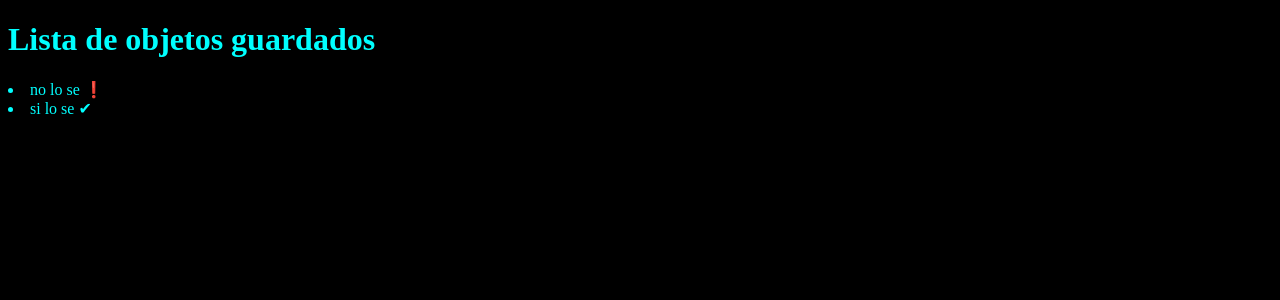
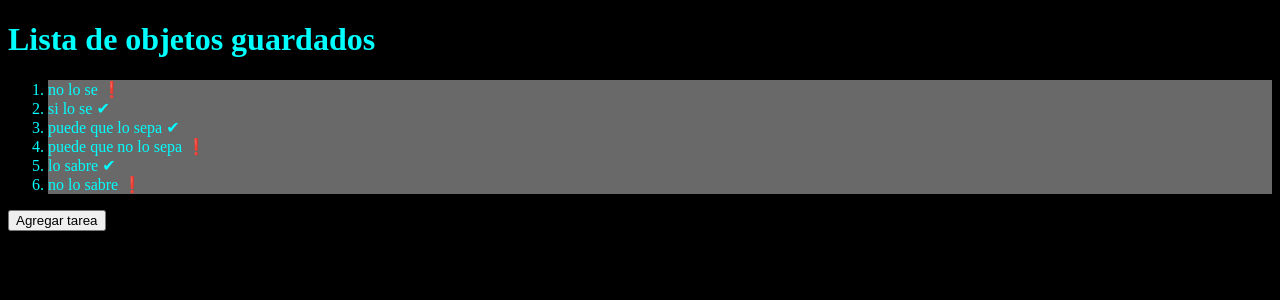
Before and after one commit to adri13743/React, a React (Vite) app in the folder client/: page / in a window 1280 px wide. Shown: the top 300 px of the page. Built offline with nearby package versions, Linux system fonts and the light colour scheme.

Commit message:
v1.1-map-ok

```diff
--- /dev/null
+++ b/client/src/basico/map.jsx
@@ -0,0 +1,31 @@
+import { useState } from "react"
+
+const Objetos =({nombre, vista})=>{
+    return(
+        <li className="lista">{nombre} {vista ? '✔' : '❗'}</li>
+    )
+}
+
+export const Map = () => {
+    let lista=[
+        {nombre:"no lo se" , vista:false},
+        {nombre:"si lo se" , vista:true},
+        {nombre:"puede que lo sepa", vista:true},
+        {nombre:"puede que no lo sepa", vista:false},
+        {nombre:"lo sabre", vista:true},
+        {nombre:"no lo sabre", vista:false}
+    ]
+    const [mapa, setMapa] = useState(lista)
+    const Tarea=()=>{
+        setMapa([...mapa, {nombre:"nueva tarea" , vista:true}])
+    }
+    return(
+    <>
+        <h1>Lista de objetos guardados</h1>
+        <ol>
+            {mapa.map((objeto, index)=>(<Objetos key ={index} nombre={objeto.nombre} vista={objeto.vista}></Objetos>))}
+        </ol>
+        <button onClick={()=> Tarea()}> Agregar tarea</button>
+    </>
+    )
+}
--- a/client/src/main.jsx
+++ b/client/src/main.jsx
@@ -5,7 +5,7 @@ import { StrictMode } from 'react'
 // dónde montar la aplicación en el DOM (el HTML real del navegador).
 import { createRoot } from 'react-dom/client'
 
-import { CondicionalesTernarios } from './basico/condicionalesTernarios'
+import { Map } from './basico/map'
 
 import './styles.css';
 
@@ -13,6 +13,6 @@ import './styles.css';
 // En el archivo 'index.html' (típicamente), hay un <div> con id="root".
 createRoot(document.getElementById('root')).render(
   <StrictMode>
-    <CondicionalesTernarios valor = {0} />
+    <Map  />
   </StrictMode>,
 )
--- a/client/src/styles.css
+++ b/client/src/styles.css
@@ -2,3 +2,6 @@ body,html{
     background-color: black;
     color: aqua;
 }
+.lista{
+    background-color:dimgray;
+}
```
